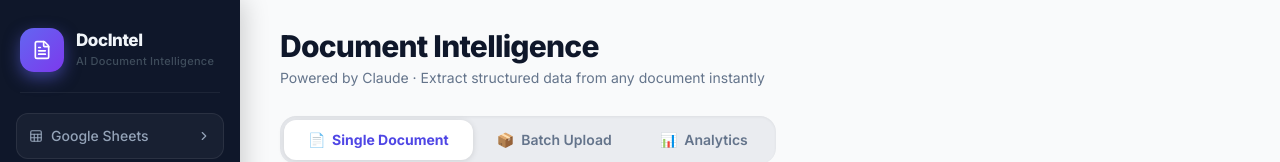
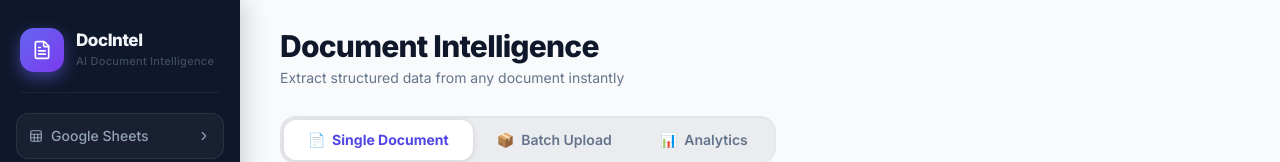
Before and after one commit to GaetanRu/docintel, a Next.js app in the folder frontend/: page / in a window 1280 px wide. Shown: the top 162 px of the page. Built offline with nearby package versions, Linux system fonts and the light colour scheme; no server answers.

Commit message:
Improve UI text

```diff
--- a/frontend/app/layout.tsx
+++ b/frontend/app/layout.tsx
@@ -3,7 +3,7 @@
 
 export const metadata: Metadata = {
   title: 'DocIntel — AI Document Intelligence',
-  description: 'Upload any business document. Claude extracts every key detail instantly.',
+  description: 'Upload any business document. Extract structured, actionable data instantly.',
 };
 
 export default function RootLayout({ children }: { children: React.ReactNode }) {
--- a/frontend/app/page.tsx
+++ b/frontend/app/page.tsx
@@ -92,7 +92,7 @@
               Document Intelligence
             </h1>
             <p className="text-sm text-slate-500 mt-1">
-              Powered by Claude · Extract structured data from any document instantly
+              Extract structured data from any document instantly
             </p>
           </div>
 
--- a/frontend/components/BatchTab.tsx
+++ b/frontend/components/BatchTab.tsx
@@ -238,7 +238,7 @@
           </div>
           <h3 className="text-lg font-bold text-slate-800 mb-2">Drop files to process in bulk</h3>
           <p className="text-sm text-slate-500 max-w-xs mx-auto leading-relaxed">
-            Select multiple files — Claude extracts structured data from each one.
+            Select multiple files — structured data extracted from each one automatically.
           </p>
         </div>
       )}
--- a/frontend/components/ProcessTab.tsx
+++ b/frontend/components/ProcessTab.tsx
@@ -129,7 +129,7 @@
             boxShadow: canExtract && !loading ? '0 4px 16px rgba(99,102,241,0.40)' : undefined,
           }}>
           {loading ? <Loader2 size={18} className="animate-spin" /> : <Sparkles size={18} />}
-          {loading ? 'Analysing with Claude…' : '🚀 Extract Document'}
+          {loading ? 'Analysing document…' : '🚀 Extract Document'}
         </button>
       </div>
 
```
